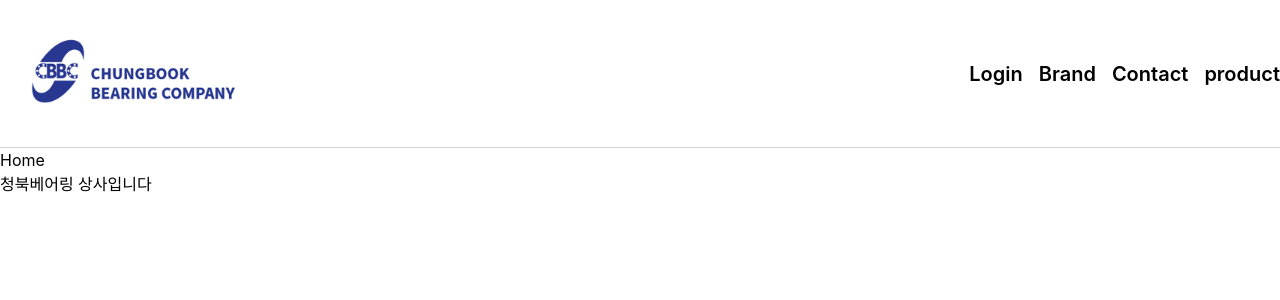
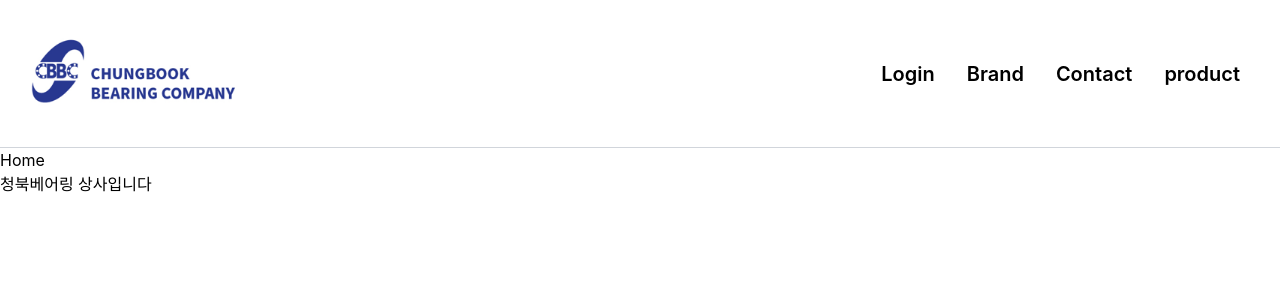
Before and after one commit to yunsoShin/CBbearingSite, a React (Create React App) app: page / in a window 1280 px wide. Shown: the top 300 px of the page. Built offline with nearby package versions, Linux system fonts and the light colour scheme; no server answers.

Commit message:
navbar CSS

```diff
--- a/src/Component/Navbar.jsx
+++ b/src/Component/Navbar.jsx
@@ -11,9 +11,9 @@ export default function Navbar() {
 
 
     return (
-        <header className='flex justify-between border-b border-gray-300 p-0'>
+        <header className='flex justify-between border-b border-gray-300 w-full'>
             <Link to='/'><img className='flex items-center scale-75 translate-x-[-1rem]'  src={CompanyLogo} alt="CompanyLogo" /></Link>
-            <nav className='flex items-center gap-4 font-semibold text-xl '>
+            <nav className='flex items-center gap-8 font-semibold text-xl px-10'>
                     {user&&<User user={user}/>}
                     {!user && <button onClick={Outhlogin}>Login</button>}
                     {user && <button  onClick={Outhlogout}>Logout</button>}
--- a/src/index.css
+++ b/src/index.css
@@ -2,6 +2,7 @@
 @tailwind base;
 @tailwind components;
 @tailwind utilities;
+
 
 body {
   margin: 0;
@@ -10,11 +11,6 @@ body {
     sans-serif;
   -webkit-font-smoothing: antialiased;
   -moz-osx-font-smoothing: grayscale;
-    @apply flex flex-col;
-  }
-
-  #root {
-    @apply w-full max-w-screen-2xl;
 }
 
 code {
```
Lines whose indentation alone changed are shown as unchanged.
